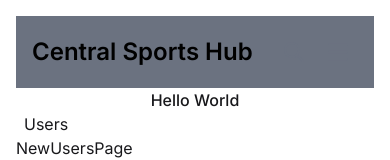
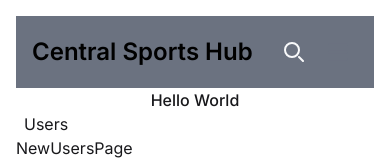
Before and after one commit to Central-Sports-Hub/CSH, a Next.js app in the folder centralsportshub/: page / in a window 390 px wide. Shown: the top 160 px of the page. Built offline with nearby package versions, Linux system fonts and the light colour scheme.

Commit message:
changed daytime background nav color

```diff
--- a/centralsportshub/src/app/components/Nav.jsx
+++ b/centralsportshub/src/app/components/Nav.jsx
@@ -15,7 +15,7 @@ const Nav = () => {
             data-collapse-toggle="navbar-search"
             aria-controls="navbar-search"
             aria-expanded="false"
-            className="md:hidden text-gray-500 dark:text-gray-400 hover:bg-gray-100 dark:hover:bg-gray-700 focus:outline-none focus:ring-4 focus:ring-gray-200 dark:focus:ring-gray-700 rounded-lg text-sm p-2.5 me-1"
+            className="md:hidden text-gray-50 dark:text-gray-400 hover:bg-gray-100 dark:hover:bg-gray-700 focus:outline-none focus:ring-4 focus:ring-gray-200 dark:focus:ring-gray-700 rounded-lg text-sm p-2.5 me-1"
           >
             <svg
               className="w-5 h-5"
@@ -114,7 +114,7 @@ const Nav = () => {
               placeholder="Search..."
             />
           </div>
-          <ul className="flex flex-col p-4 md:p-0 mt-4 font-medium border border-gray-100 rounded-lg bg-gray-500 md:space-x-8 rtl:space-x-reverse md:flex-row md:mt-0 md:border-0 md:bg-white dark:bg-gray-800 md:dark:bg-gray-900 dark:border-gray-700">
+          <ul className="flex flex-col p-4 md:p-0 mt-4 font-medium border border-gray-100 rounded-lg bg-gray-50 md:space-x-8 rtl:space-x-reverse md:flex-row md:mt-0 md:border-0 md:bg-white dark:bg-gray-800 md:dark:bg-gray-900 dark:border-gray-700">
             <li>
               <a
                 href="/register"
```
